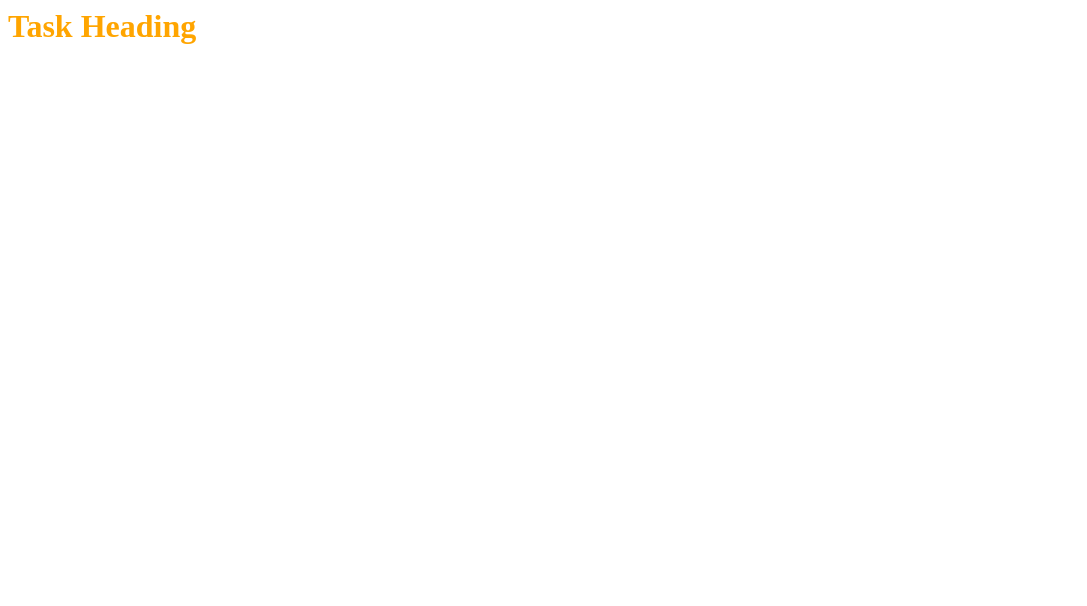
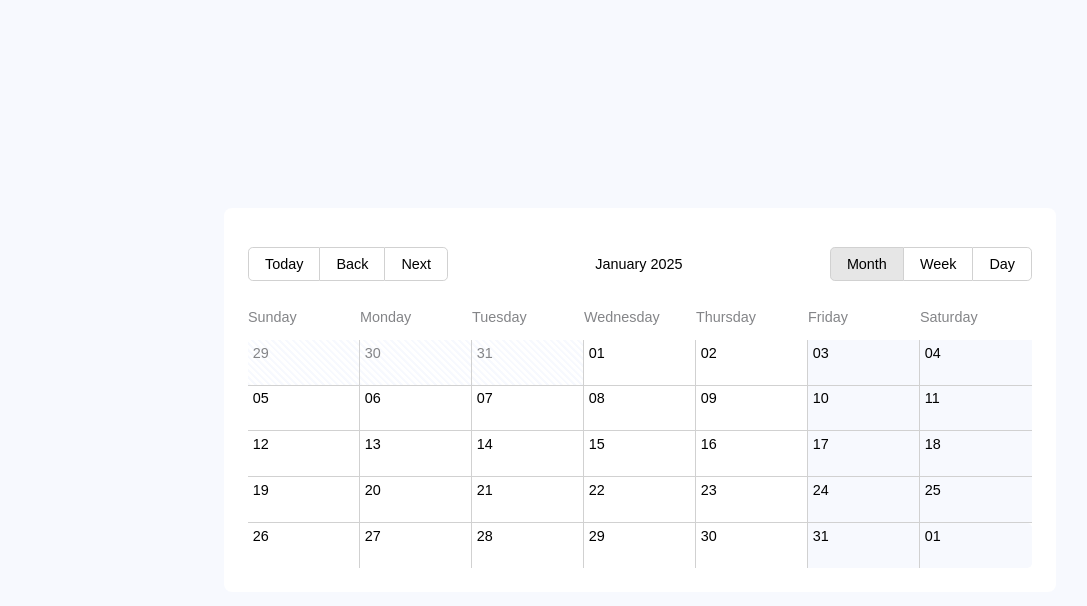
Before and after one commit to ranger-rango/css-tasks, a plain HTML site: page task-9-calendar/index.html in a window 1280 px wide. Shown: the whole page, without its empty margins (0-1087 px from the left). Drawn offline with Linux system fonts and the light colour scheme.

Commit message:
task 9 first commit

```diff
--- a/task-9-calendar/index.css
+++ b/task-9-calendar/index.css
@@ -1,3 +1,120 @@
-h1 {
-    color: orange;
+* {
+    box-sizing: border-box;
+    font-family: Arial, Helvetica, sans-serif;
+    font-size: .9rem;
+    font-weight: 540;
 }
+
+html {
+    font-size: 16px;
+}
+
+body {
+    padding: 0;
+    margin: 0;
+    height: 100vh;
+    width: 100vw;
+    display: flex;
+    align-items: center;
+    justify-content: center;
+    background-color: rgb(247, 249, 254);
+}
+
+.root-container {
+    height: fit-content;
+    width: fit-content;
+    background-color: white;
+    padding: 1.5rem;
+    border-radius: .5rem;
+
+}
+
+.calendar-nav {
+    display: flex;
+    align-items: center;
+    justify-content: space-between;
+    gap: 7rem;
+}
+
+.day-picker-container {
+    display: flex;
+}
+
+.day-picker {
+    border: .1rem solid rgb(209, 209, 209);
+    padding: .5rem 1rem;
+}
+
+.time-frame-picker-container {
+    display: flex;
+}
+
+.time-frame-picker {
+    border: .1rem solid rgb(209, 209, 209);
+    padding: .5rem 1rem;
+}
+
+.first {
+    border-radius: .3rem 0 0 .3rem;
+}
+
+.middle {
+    border-left: none;
+    border-right: none;
+}
+
+.last {
+    border-radius: 0 .3rem .3rem 0;
+}
+
+.picked {
+    background-color: rgb(230, 230, 230);
+}
+
+.calendar-days {
+    width: inherit;
+    display: grid;
+    grid-template-columns: repeat(7, minmax(6.5rem, 7rem));
+    row-gap: 0;
+}
+
+.days-of-the-week {
+    color: rgb(132, 133, 136);
+}
+
+.calendar-dates {
+    border-top: 0 solid rgb(209, 209, 209);
+    border-right: .1rem solid rgb(209, 209, 209);
+    border-bottom: .1rem solid rgb(209, 209, 209);
+    border-left: 0 solid rgb(209, 209, 209);
+    padding: .3rem 1.5rem 1.5rem .3rem;
+    text-align: top;
+    margin: 0;
+}
+
+.bottom{
+    border-bottom: none;
+}
+
+.right {
+    border-right: none;
+}
+
+.grayed-dates {
+    background-color: rgb(247, 249, 254);
+}
+
+.crossed-dates {
+    color: rgb(132, 133, 136);
+    background: repeating-linear-gradient(
+    45deg,
+    rgb(247, 249, 254),
+    rgb(247, 249, 254) .1rem,
+    #ffffff .15rem,
+    #ffffff .3rem
+    );
+}
+
+.last-date {
+    color: rgb(132, 133, 136);
+}
--- a/task-9-calendar/index.html
+++ b/task-9-calendar/index.html
@@ -4,6 +4,75 @@
         <link href="index.css" rel="stylesheet">
     </head>
     <body>
-    <h1>Task Heading</h1>
+        <div class="root-container">
+            <section class="calendar-nav">
+                <div class="day-picker-container">
+                    <p class="day-picker first">Today</p>
+                    <p class="day-picker middle">Back</p>
+                    <p class="day-picker last">Next</p>
+                </div>
+
+                <div class="month-year">
+                    <p>January 2025</p>
+                </div>
+
+                <div class="time-frame-picker-container">
+                    <p class="time-frame-picker first picked">Month</p>
+                    <p class="time-frame-picker middle">Week</p>
+                    <p class="time-frame-picker last">Day</p>
+                </div>
+
+            </section>
+
+            <section class="calendar-days">
+                <p class="days-of-the-week">Sunday</p>
+                <p class="days-of-the-week">Monday</p>
+                <p class="days-of-the-week">Tuesday</p>
+                <p class="days-of-the-week">Wednesday</p>
+                <p class="days-of-the-week">Thursday</p>
+                <p class="days-of-the-week">Friday</p>
+                <p class="days-of-the-week">Saturday</p>
+
+                <p class="top calendar-dates crossed-dates">29</p>
+                <p class="top calendar-dates crossed-dates">30</p>
+                <p class="top calendar-dates crossed-dates">31</p>
+                <p class="top calendar-dates">01</p>
+                <p class="top calendar-dates">02</p>
+                <p class="top calendar-dates grayed-dates">03</p>
+                <p class="top calendar-dates grayed-dates right">04</p>
+
+                <p class="calendar-dates">05</p>
+                <p class="calendar-dates">06</p>
+                <p class="calendar-dates">07</p>
+                <p class="calendar-dates">08</p>
+                <p class="calendar-dates">09</p>
+                <p class="calendar-dates grayed-dates">10</p>
+                <p class="calendar-dates grayed-dates right">11</p>
+
+                <p class="calendar-dates">12</p>
+                <p class="calendar-dates">13</p>
+                <p class="calendar-dates">14</p>
+                <p class="calendar-dates">15</p>
+                <p class="calendar-dates">16</p>
+                <p class="calendar-dates grayed-dates">17</p>
+                <p class="calendar-dates grayed-dates right">18</p>
+
+                <p class="calendar-dates">19</p>
+                <p class="calendar-dates">20</p>
+                <p class="calendar-dates">21</p>
+                <p class="calendar-dates">22</p>
+                <p class="calendar-dates">23</p>
+                <p class="calendar-dates grayed-dates">24</p>
+                <p class="calendar-dates grayed-dates right">25</p>
+
+                <p class="bottom calendar-dates">26</p>
+                <p class="bottom calendar-dates">27</p>
+                <p class="bottom calendar-dates">28</p>
+                <p class="bottom calendar-dates">29</p>
+                <p class="bottom calendar-dates">30</p>
+                <p class="bottom calendar-dates grayed-dates">31</p>
+                <p class="bottom calendar-dates grayed-dates right last">01</p>
+            </section>
+        </div>
     </body>
 </html>
```
Lines whose indentation alone changed are shown as unchanged.
